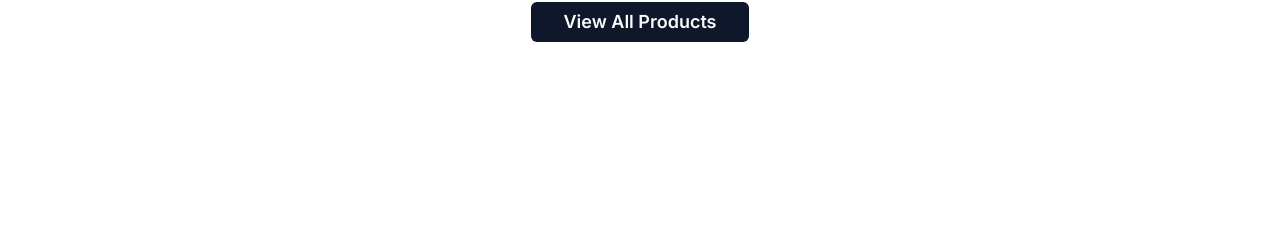
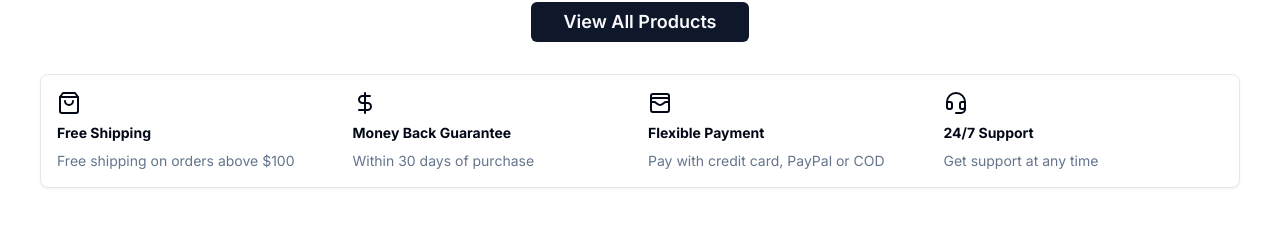
Before and after one commit to Begriper/prostore-project, a Next.js app: page / in a window 1280 px wide. Shown: the part 263-501 px from the top of the page. Built offline with nearby package versions, Linux system fonts and the light colour scheme; no server answers; the database is empty.

Commit message:
Icon Boxes Component

```diff
--- a/app/(root)/page.tsx
+++ b/app/(root)/page.tsx
@@ -1,3 +1,4 @@
+import IconBoxes from "@/components/icon-boxes";
 import ProductCarousel from "@/components/shared/product/product-carousel";
 import ProductList from "@/components/shared/product/product-list";
 import ViewAllProductsButton from "@/components/view-all-products-button";
@@ -22,6 +23,7 @@ const Homepage = async () => {
         limit={4}
       />
       <ViewAllProductsButton />
+      <IconBoxes />
     </>
   );
 };
--- /dev/null
+++ b/components/icon-boxes.tsx
@@ -0,0 +1,43 @@
+import { Card, CardContent } from "@/components/ui/card";
+import { DollarSign, Headset, ShoppingBag, WalletCards } from "lucide-react";
+
+const IconBoxes = () => {
+  return (
+    <div>
+      <Card>
+        <CardContent className="grid md:grid-cols-4 gap-4 p-4">
+          <div className="space-y-2">
+            <ShoppingBag />
+            <div className="text-sm font-bold">Free Shipping</div>
+            <div className="text-sm text-muted-foreground">
+              Free shipping on orders above $100
+            </div>
+          </div>
+          <div className="space-y-2">
+            <DollarSign />
+            <div className="text-sm font-bold">Money Back Guarantee</div>
+            <div className="text-sm text-muted-foreground">
+              Within 30 days of purchase
+            </div>
+          </div>
+          <div className="space-y-2">
+            <WalletCards />
+            <div className="text-sm font-bold">Flexible Payment</div>
+            <div className="text-sm text-muted-foreground">
+              Pay with credit card, PayPal or COD
+            </div>
+          </div>
+          <div className="space-y-2">
+            <Headset />
+            <div className="text-sm font-bold">24/7 Support</div>
+            <div className="text-sm text-muted-foreground">
+              Get support at any time
+            </div>
+          </div>
+        </CardContent>
+      </Card>
+    </div>
+  );
+};
+
+export default IconBoxes;
```
